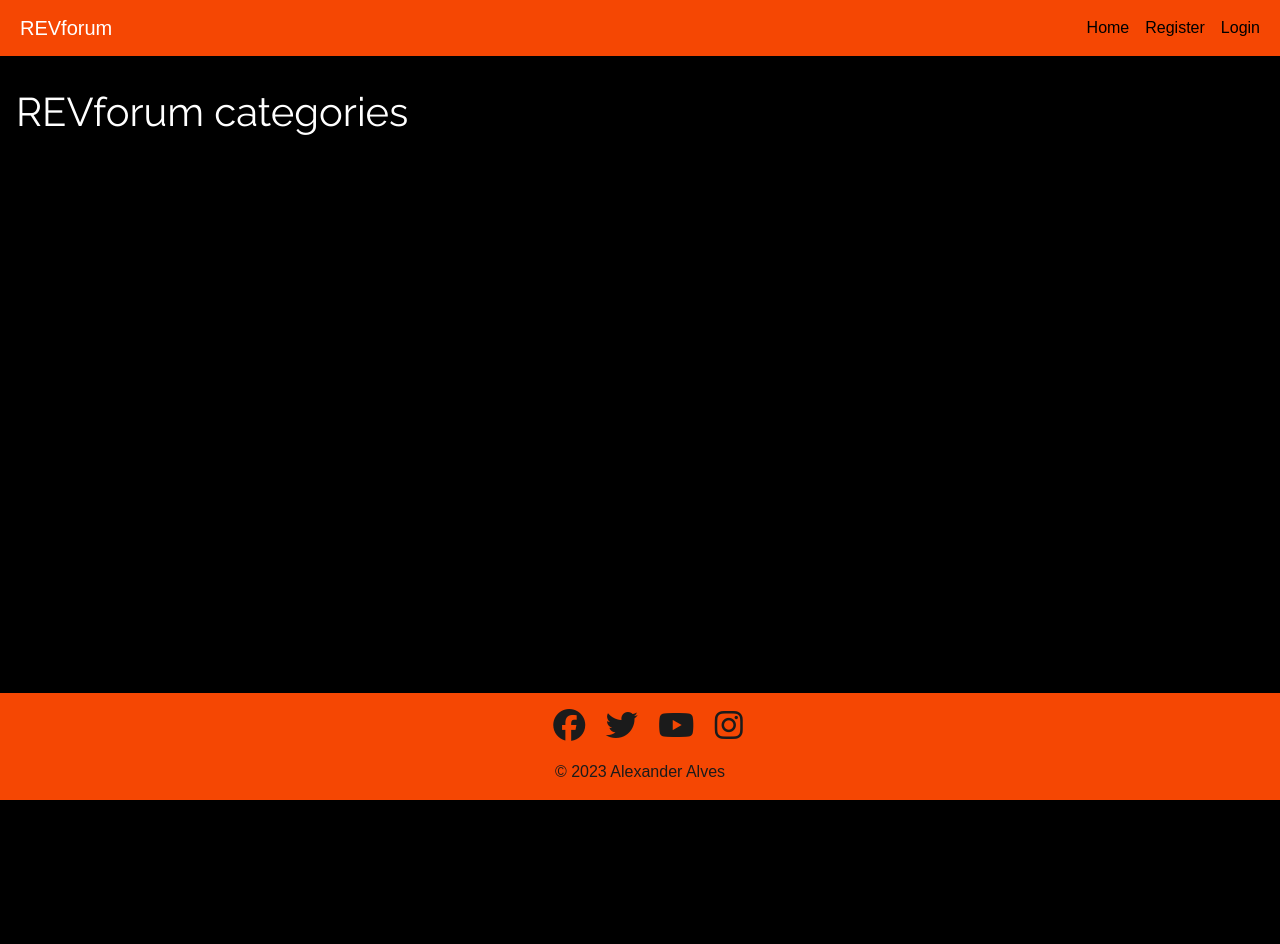
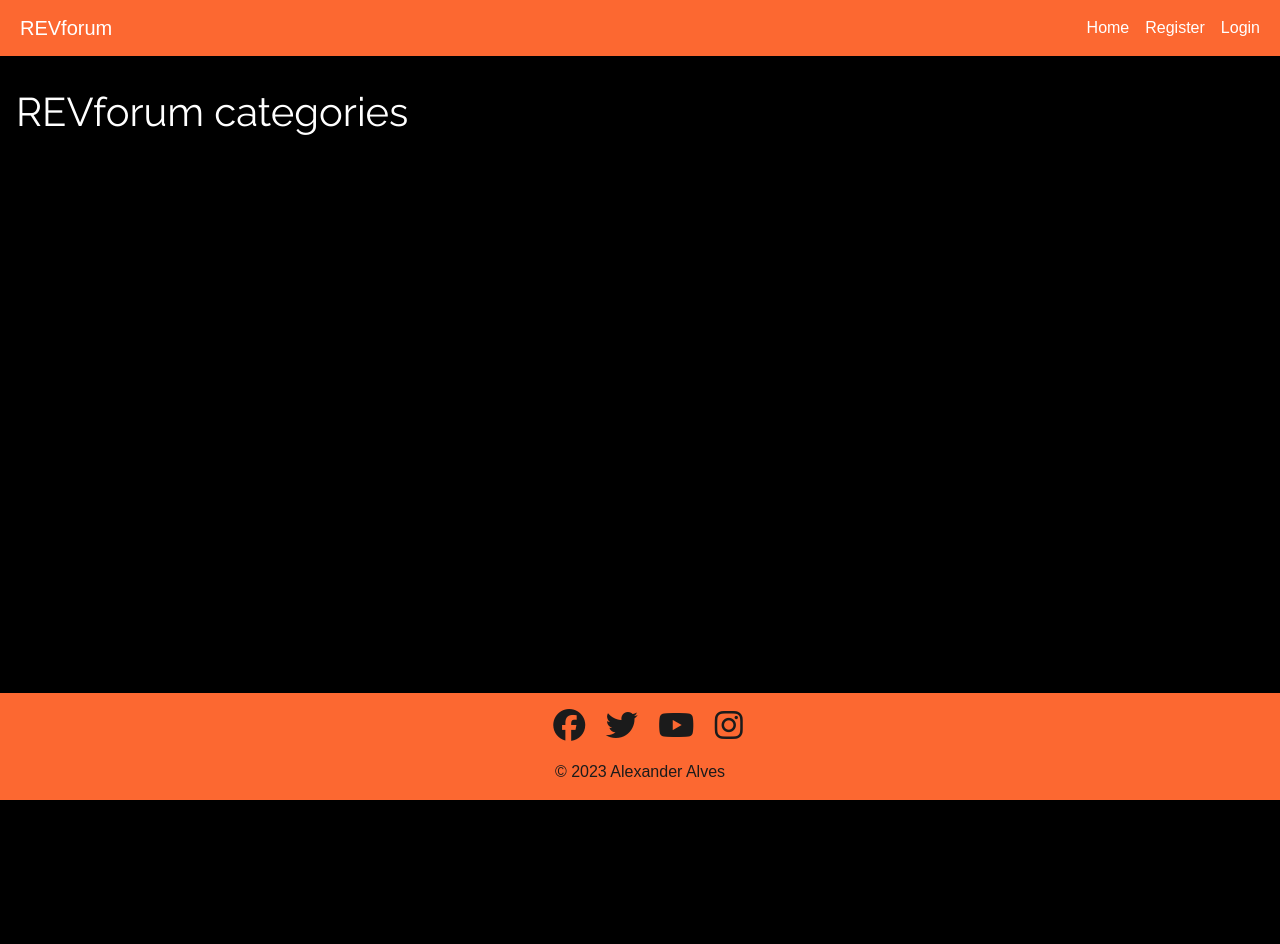
Before and after one commit to AlexDralur/revblog, a Django app: page / in a window 1280 px wide. Run offline with Django 3.2, Linux system fonts and the light colour scheme; data that the repository does not hold is empty; some libraries are stand-ins or nearby versions.

Commit message:
Done modifications for lighthouse approval

```diff
--- a/static/css/style.css
+++ b/static/css/style.css
@@ -49,7 +49,7 @@ input[type="text"] {
 /*---------------- NAVBAR --------------------*/
 
 #navbar {
-    background-color: #f54703;
+    background-color: #FC6831;
 }
 
 #navbarText>ul {
@@ -57,7 +57,7 @@ input[type="text"] {
 }
 
 #navbarText>ul>li>a {
-    color: #000;
+    color: #fff;
 }
 
 .navbar-brand {
@@ -229,13 +229,17 @@ input[type="text"] {
     width: 50%;
         }
 
+.button-image-post>a{
+    color: #f54703;
+}
+
 /*----------------------- USER ACCOUNT MANAGEMENT -------------------------*/
 
 /* SIGN UP & SIGN IN */
 
 .user-account-main-div {
     width: 50%;
-    background-color: #1b1b1b;
+    background-color: #464545;
     border-radius: 1rem;
     padding: 2rem;
     border: 1px solid #fff;
@@ -366,7 +370,7 @@ input[type="text"] {
 
 .container-footer {
     width: 100%;
-    background-color: #f54703;
+    background-color: #FC6831;
     display: flex;
     flex-direction: column;
     position: fixed;
```
